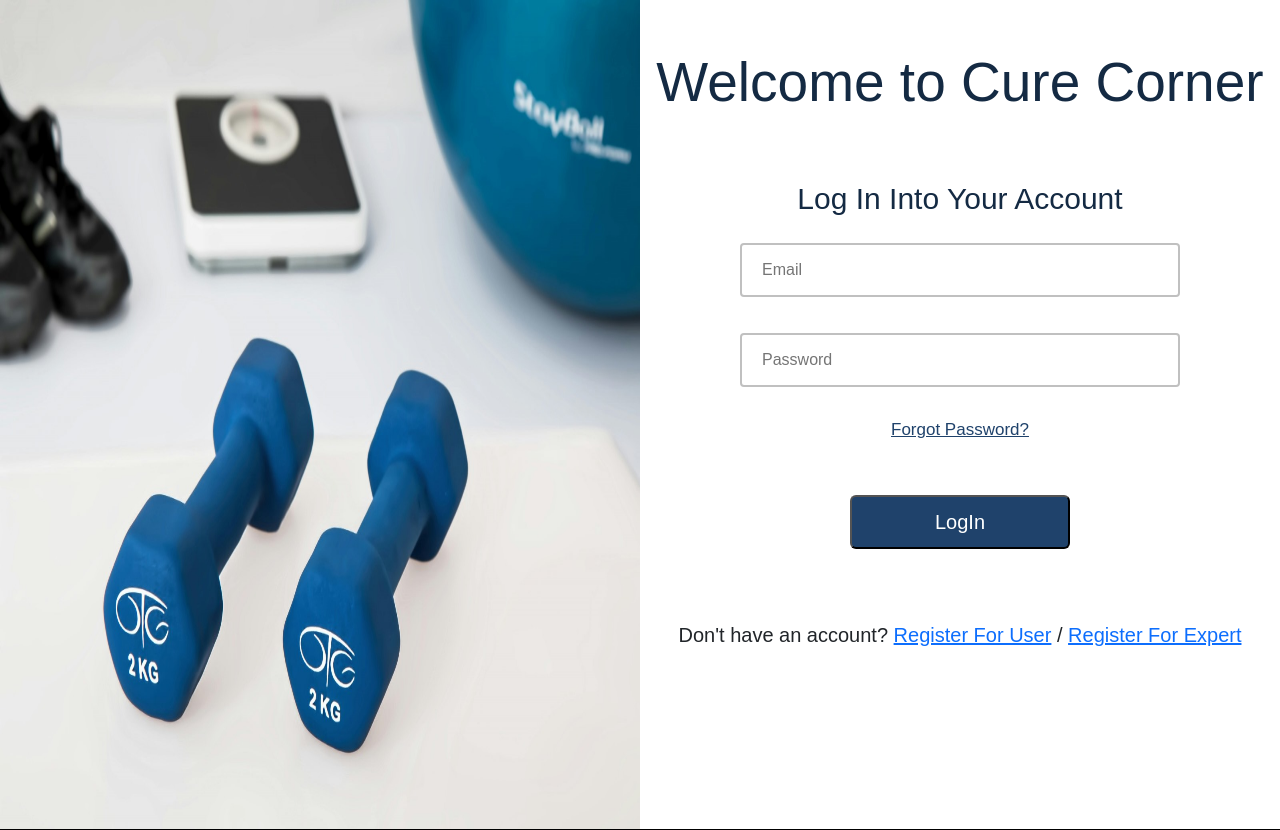
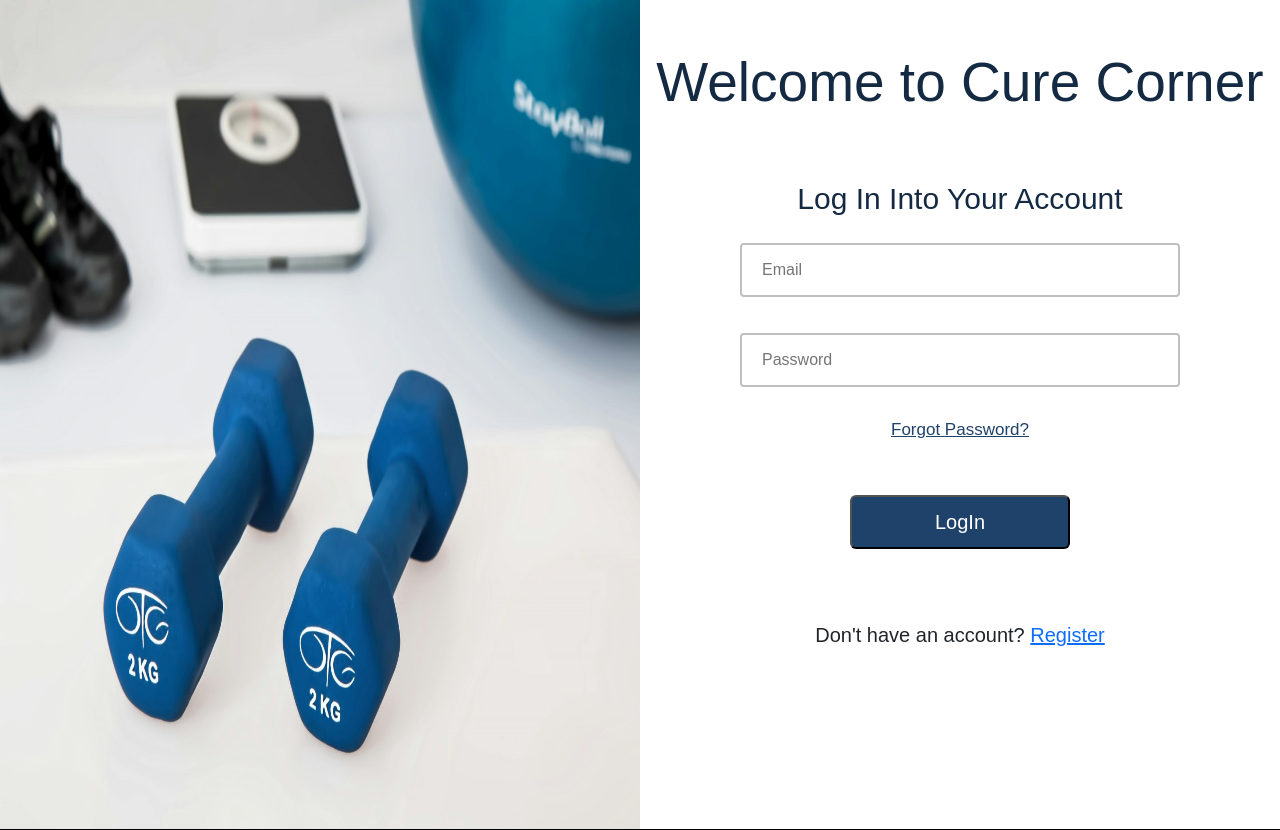
Before and after one commit to Sachinkumar9637/Wellness-Companion, a PHP site: page /login.php in a window 1280 px wide. Shown: the part 132-962 px from the top of the page. Run offline with PHP 8.4, Linux system fonts and the light colour scheme; some libraries are stand-ins or nearby versions; some web fonts are replaced.

Commit message:
Updated login.php

```diff
--- a/login.php
+++ b/login.php
@@ -80,7 +80,7 @@ if (isset($_REQUEST['login'])) {
                 </form>
             </div><br>
 
-            <h5>Don't have an account? <a href="userSignup.php">Register For User</a> / <a href="expertSignup.php">Register For Expert</a></h5>
+            <h5>Don't have an account? <a href="SignUp.php">Register</a></h5>
         </div>
     </div>
     <?php include 'footer.php'; ?>
```
